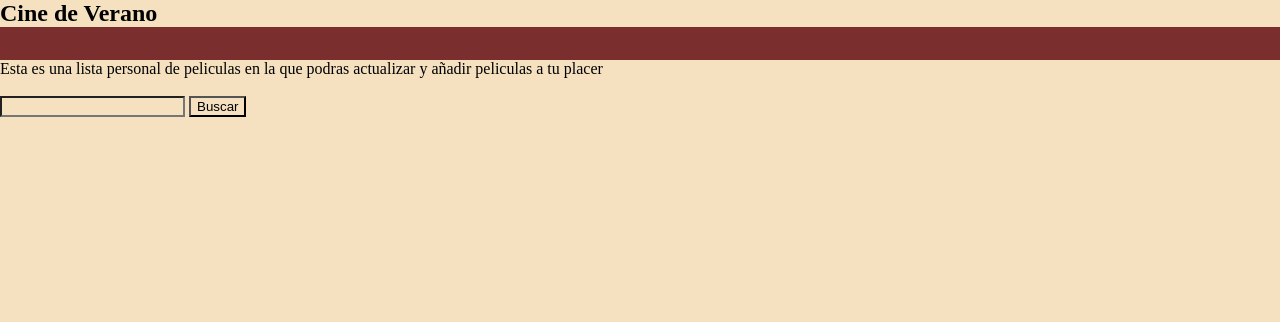
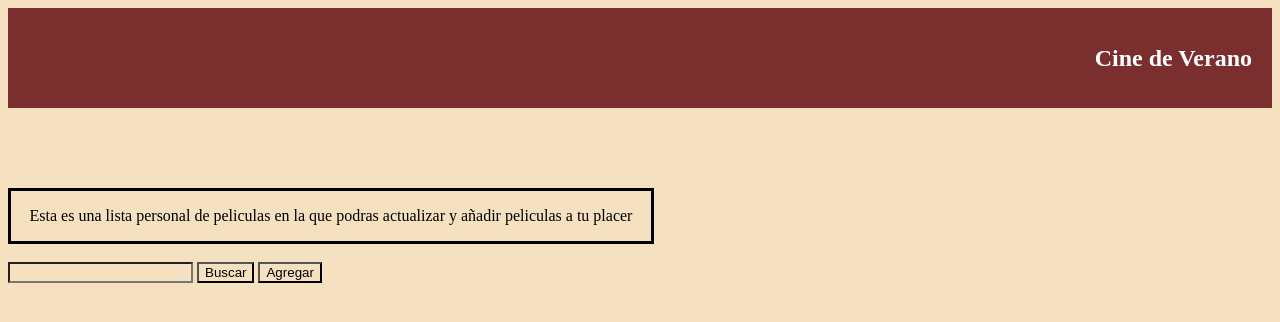
Before and after one commit to priscelis/cine-verano-crud, a website: page index.html in a window 1280 px wide. Drawn offline with Linux system fonts and the light colour scheme.

Commit message:
adding new features

```diff
--- a/index.html
+++ b/index.html
@@ -6,23 +6,27 @@
      <link rel="preconnect" href="https://fonts.googleapis.com">
     <link rel="preconnect" href="https://fonts.gstatic.com" crossorigin>
     <link href="https://fonts.googleapis.com/css2?family=Montserrat:wght@100..900&family=Roboto+Slab:wght@100..900&display=swap" rel="stylesheet">
-    <link rel="stylesheet" href="styles.css">
+    <link rel="stylesheet" href="src/css/styles.css">
     <title>Movies App - Pris </title>
 </head>
 <body>
 
     <nav class="nav-bar">
-        <h1 class="nav-h1">Cine de Verano </h1>
+        <a href="#" class="nav-link"><h1 class="nav-h1">Cine de Verano </h1></a>
     </nav>
 
-   <div class="information"> Esta es una lista personal de peliculas en la que podras actualizar y
-    añadir peliculas a tu placer</div><br>
+   <div class="information"> <p class="text-information">Esta es una lista personal de peliculas en la que podras actualizar y
+    añadir peliculas a tu placer</p></div><br>
 
-    <input type="text" class="movie-name" required>
-    <button class="search-movie"> Buscar</button><br>
+  <div class="search-bar">
+        <input type="text" class="movie-name" required>
+        <button class="search-movie"> Buscar</button>
+        <button class="agregar-pelicula"> Agregar</button>
 
-    <div></div>
+  </div>
 
 
+
+  <script src="../src/js/services.js"></script>
 </body>
 </html>
--- /dev/null
+++ b/src/css/styles.css
@@ -0,0 +1,41 @@
+*{
+    background-color: #F5E1C0;
+}
+
+/*Diseño del nav-bar*/
+.nav-bar{
+    width: auto;
+    height: 100px;
+    padding-top: 0;
+
+    background-color: #7b2e2e;
+    display: flex;
+   justify-content: right;
+   align-items: center;
+
+
+}
+
+.nav-h1{
+    background-color: #7b2e2e;
+    color: white;
+    padding-right: 20px;
+
+}
+
+.nav-link{
+    background-color: #7b2e2e;
+    text-decoration: none;
+}
+
+.information{
+    display: flex;
+    justify-content: center;
+    align-items: center;
+    width: 40rem;
+
+    border: 3px solid black;
+    margin-top: 80px;
+
+
+}
--- a/styles.css
+++ /dev/null
@@ -1,11 +0,0 @@
-*{
-    margin: 0 auto;
-    padding: 0 auto;
-    background-color: #F5E1C0;
-}
-
-.nav-bar{
-    width: auto;
-    height: 60px;
-    background-color: #7b2e2e;
-}
```
